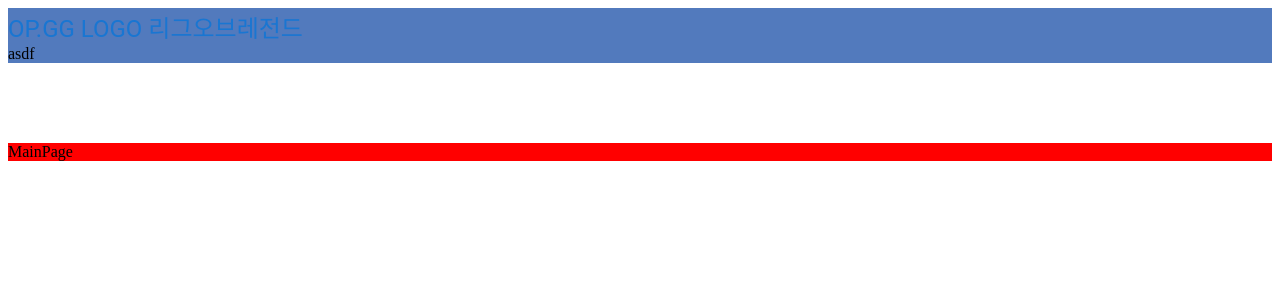
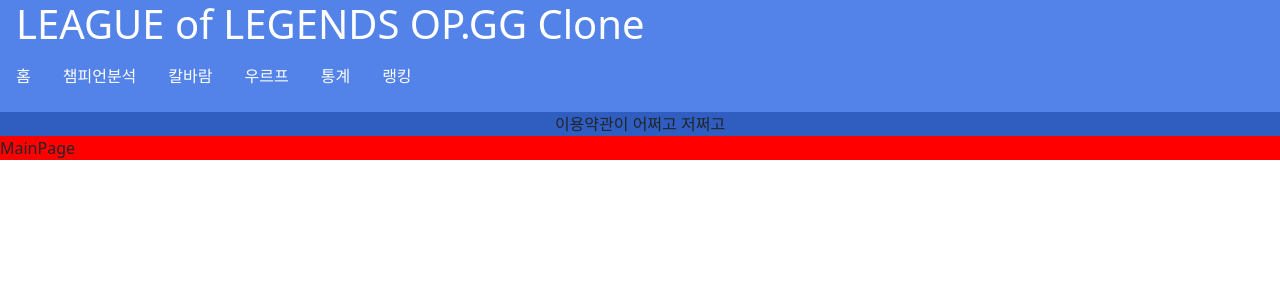
Before and after one commit to ehdzldxn3/opggClient, a React (Create React App) app: page / in a window 1280 px wide. Shown: the top 300 px of the page. Built offline with nearby package versions, Linux system fonts and the light colour scheme.

Commit message:
ngrok & navBar

```diff
--- a/package.json
+++ b/package.json
@@ -10,14 +10,18 @@
     "@testing-library/jest-dom": "^5.16.3",
     "@testing-library/react": "^12.1.4",
     "@testing-library/user-event": "^13.5.0",
+    "antd": "^4.19.5",
+    "bootstrap": "^5.1.3",
+    "ngrok": "^4.3.1",
     "react": "^18.0.0",
+    "react-bootstrap": "^2.2.2",
     "react-dom": "^18.0.0",
     "react-router-dom": "^6.3.0",
     "react-scripts": "5.0.0",
     "web-vitals": "^2.1.4"
   },
   "scripts": {
-    "start": "react-scripts start",
+    "start": "set PORT=3000 & react-scripts start",
     "build": "react-scripts build",
     "test": "react-scripts test",
     "eject": "react-scripts eject"
--- a/src/App.js
+++ b/src/App.js
@@ -9,7 +9,7 @@
     <BrowserRouter>
 
       <NavBar />
-      <div style={{ paddingTop: '80px',}}>
+      {/* <div style={{ paddingTop: '80px',}}> */}
 
       <Routes>
 
@@ -18,7 +18,7 @@
 
 
       </Routes>
-      </div>
+      {/* </div> */}
     </BrowserRouter>
 
   );
--- a/src/componentes/NavBar/NavBar.js
+++ b/src/componentes/NavBar/NavBar.js
@@ -1,24 +1,52 @@
-import React from 'react'
-import Typography from '@mui/material/Typography';
-import Link from '@mui/material/Link';
+import React from 'react';
+import { Nav } from 'react-bootstrap'
 
 function NavBar() {
     return (
-        <div style={{backgroundColor: '#527ABD'}}>
+    //     <AppBar position="static" color='inherit'>
+    //     <Container maxWidth="xl">
+    //       <Toolbar disableGutters>
+    //         <Typography
+    //           variant="h6"
+    //           noWrap
+    //           component="div"
+    //           sx={{ mr: 2, display: { xs: 'none', md: 'flex' } }}
+    //         >
+    //           LOGO
+    //         </Typography>
+    //       </Toolbar>
+    //     </Container>
+    //   </AppBar>
 
-                <Typography
-                    variant="h5"
-                    noWrap
-                    component="div"
-                    sx={{ flexGrow: 1, alignSelf: 'flex-start' }}
-                    style={{ paddingTop: '5px', color: 'white' }}
-                >
-                    <Link href="#" underline="none">
-                    OP.GG LOGO 리그오브레전드
-                    </Link>
-                </Typography>
-
-            asdf
+        <div  style={{backgroundColor : '#5383E8'}}>
+            <h1 style={{display:'flex', position: 'relative', color:'white', paddingLeft:'2vh'}}>
+                LEAGUE of LEGENDS OP.GG Clone
+            </h1>
+            <Nav style={{justifyContent: 'start', display:'flex'}}>
+                <Nav.Item>
+                    <Nav.Link href="/" style={{}}>
+                        <p style={{color: 'white', }}>홈</p>
+                    </Nav.Link>
+                </Nav.Item>
+                <Nav.Item>
+                    <Nav.Link href="/"><p style={{color: 'white'}}>챔피언분석</p></Nav.Link>
+                </Nav.Item>
+                <Nav.Item>
+                    <Nav.Link href="/"><p style={{color: 'white'}}>칼바람</p></Nav.Link>
+                </Nav.Item>
+                <Nav.Item>
+                    <Nav.Link href="/"><p style={{color: 'white'}}>우르프</p></Nav.Link>
+                </Nav.Item>
+                <Nav.Item>
+                    <Nav.Link href="/"><p style={{color: 'white'}}>통계</p></Nav.Link>
+                </Nav.Item>
+                <Nav.Item>
+                    <Nav.Link href="/"><p style={{color: 'white'}}>랭킹</p></Nav.Link>
+                </Nav.Item>
+            </Nav>
+            <div style={{backgroundColor: '#2F5EC0', minheight: '4vh', justifyContent:'center', display:'flex'}}>
+                이용약관이 어쩌고 저쩌고
+            </div>
         </div>
     )
 }
--- a/src/index.js
+++ b/src/index.js
@@ -2,6 +2,7 @@
 import ReactDOM from 'react-dom/client';
 import App from './App';
 import reportWebVitals from './reportWebVitals';
+import 'bootstrap/dist/css/bootstrap.min.css';
 
 
 const root = ReactDOM.createRoot(document.getElementById('root'));
```
Also changed, not shown: 1 other file (tests, documents, lock files or other folders).
